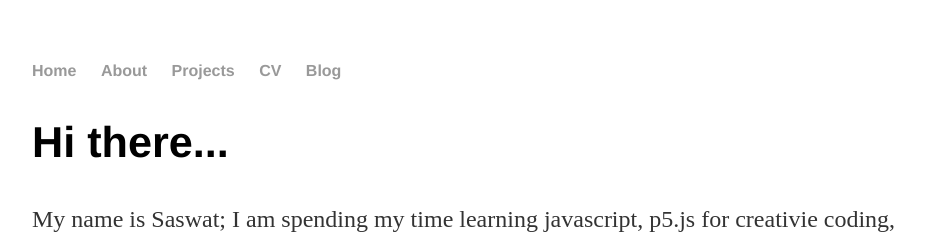
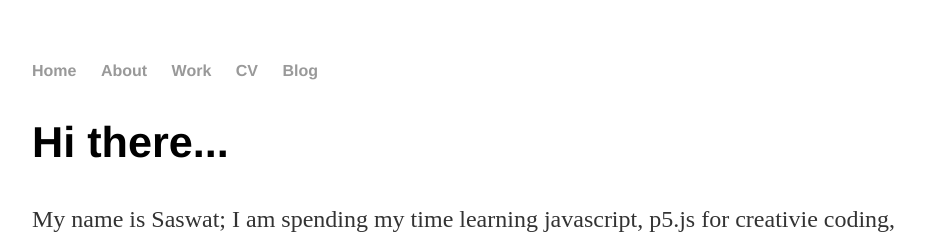
Before and after one commit to saswat/saswat.github.io, a Jekyll site: the page built from index.html, in a window 1280 px wide. Shown: the top 243 px of the page, without its empty margins (160-1085 px from the left). Built offline with Jekyll 4.4.1, drawn with Linux system fonts in a browser that asks for light colours.

Commit message:
Update default.html

```diff
--- a/_layouts/default.html
+++ b/_layouts/default.html
@@ -22,7 +22,7 @@
 <ul>
 <li><a href="/">Home</a></li>
 <li><a href="/about">About</a></li>
-<li><a href="/projects">Projects</a></li>
+<li><a href="/projects">Work</a></li>
 <li><a href="/cv">CV</a></li>
 <li><a href="/blog">Blog</a></li>
 </ul>
```
